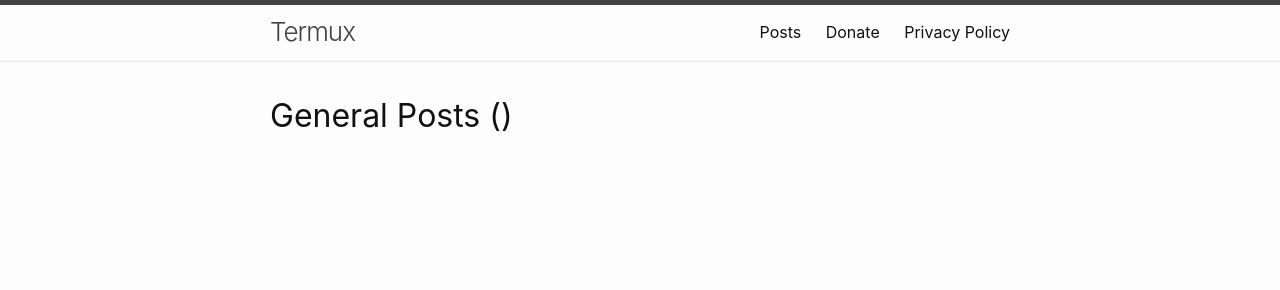
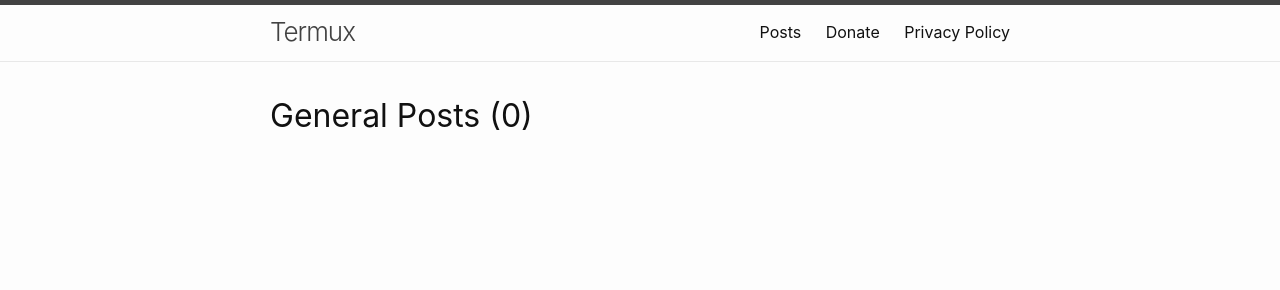
Before and after one commit to termux/termux.github.io, a Jekyll site: the page built from pages/posts/general.html, in a window 1280 px wide. Shown: the top 290 px of the page. Built offline with Jekyll 4.4.1, drawn with Linux system fonts in a browser that asks for light colours; Markdown is read by kramdown in place of the engine named in the settings.

Commit message:
Fixed: Show size 0 if no posts exists for category

```diff
--- a/_includes/category.html
+++ b/_includes/category.html
@@ -2,7 +2,7 @@
   {%- if page.category_name -%}
 
     {% assign category_posts = site.categories[page.category_name] %}
-    <h1 class="page-heading">{{ page.category_name | capitalize }} Posts ({{ category_posts.size }})</h1>
+    <h1 class="page-heading">{{ page.category_name | capitalize }} Posts ({{ category_posts.size | default: "0" }})</h1>
 
     {%- if category_posts.size > 0 -%}
       <ul class="post-list">
```
